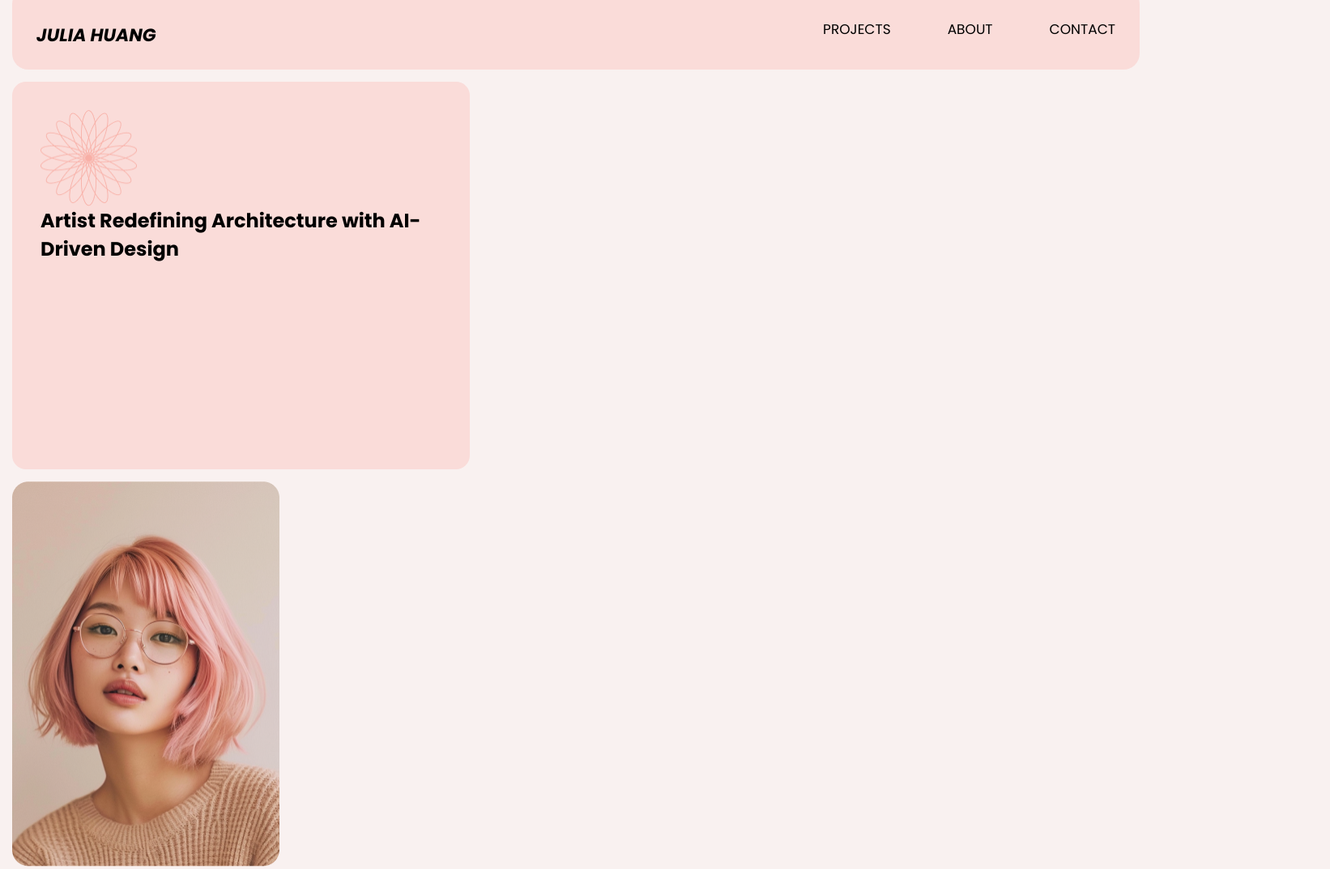
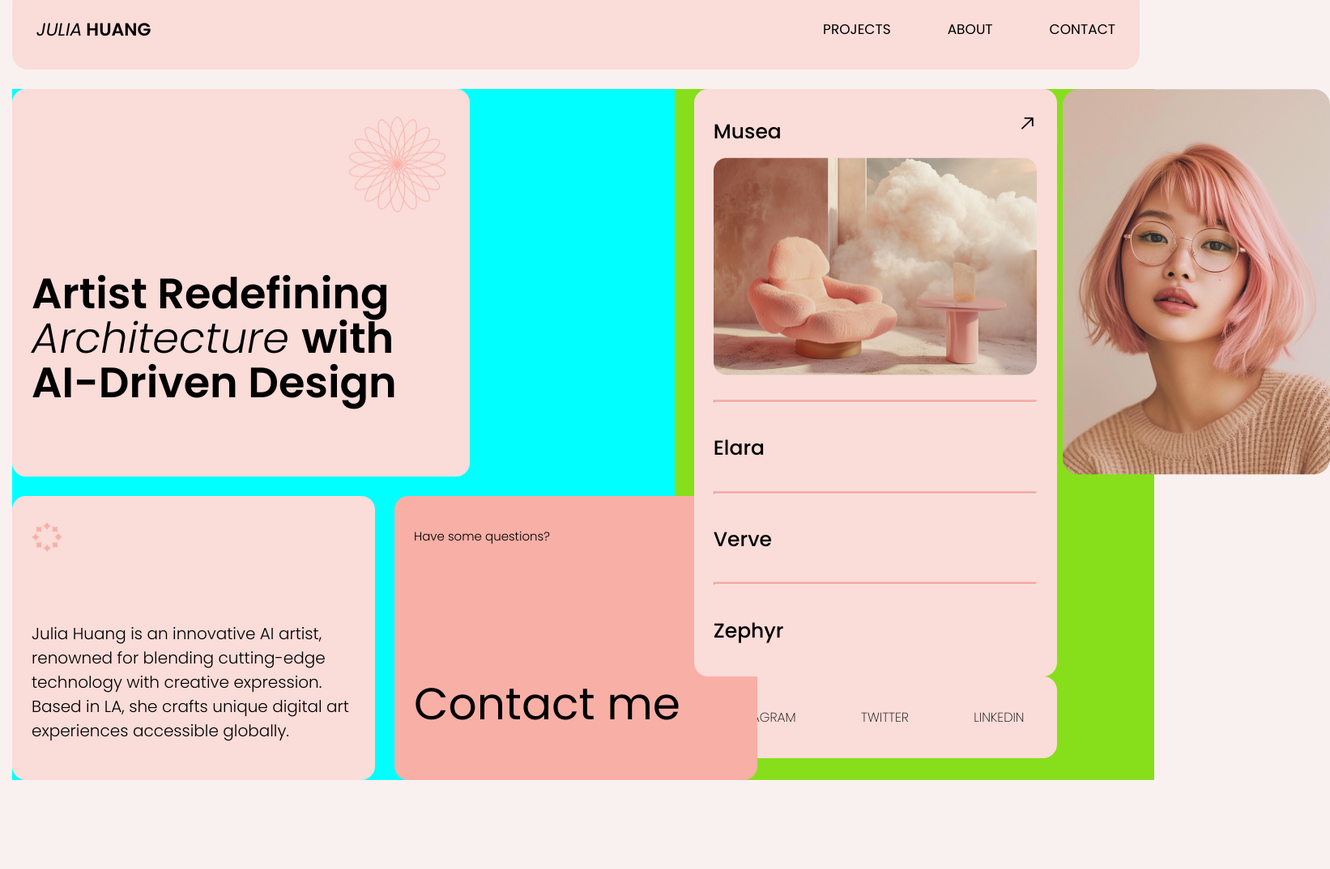
Before and after one commit to ingediego94/Julia_Huang-Portfolio_Figma, a plain HTML site: page src/index.html in a window 1280 px wide. Shown: the part 30-1104 px from the top of the page at 81% size, 1642 px wide, since content can reach past the window. After the commit the page ends 1024 px from the top, so only its background shows below. Drawn offline with Linux system fonts and the light colour scheme.

Commit message:
Se adelanta proyecto

```diff
--- a/src/index.html
+++ b/src/index.html
@@ -12,7 +12,10 @@
     <!--Page's header-->
     <header >
         <section class="head">
-            <h1 class="name">JULIA HUANG</h1>
+            <h1>
+                <span class="first_name">JULIA</span>
+                <span class="last_name">HUANG</span>
+            </h1>
             <nav>
                 <ul>
                     <li><a href="https://wa.me/573502595348">PROJECTS</a></li>
@@ -25,12 +28,19 @@
 
 
     <!--Main content-->
-    <main>
+    <main class="main">
 
-    </main>
+            <!--LEFT CARDS-->
+
+        <section class="left">
+
             <section class="card_1">
                 <img class="icon_flower" src="../assets/FLOWER ICON.png" alt="flower_icon">
-            <h2>Artist Redefining Architecture with AI-Driven Design</h2>
+                <h2>
+                    <span class="title-bold">Artist Redefining </span>
+                    <span class="title-normal"> Architecture </span>
+                    <span class="title-bold"> with AI-Driven Design</span>
+                </h2>
             </section>
 
             <section class="card_2">
@@ -43,21 +53,32 @@
             </section>
 
             <section class="card_4">
-            <p>Have some questions?</p>
+                <p class="questions">Have some questions?</p>
                 <img class="big_arrow" src="../assets/ARROW.png" alt="arrow">
-            <p>Contact me</p>
+                <p class="contact-me">Contact me</p>
             </section>
 
+        </section>
+
+
+
+    <!--RIGHT CARDS-->
+        <section class="right">
+
             <aside class="card_right">
-            <p>Musea</p>
+                <p class="musea">Musea</p>
                 <img class="small_arrow" src="../assets/ARROW.png" alt="arrow">
                 <img class="hall_pic" src="../assets/IMAGE (1).png" alt="hall_picture">
-            <p>Elara</p>
-            <p>Verve</p>
-            <p>Zephyr</p>
+                <hr class="hr_musea">
+
+                <p class="elara">Elara</p>
+                <hr class="hr_elara">
+
+                <p class="verve">Verve</p>
+                <hr class="hr_verve">
+
+                <p class="zephyr">Zephyr</p>
             </aside>
-
-
 
             <!--Page's footer-->
             <footer class="card_bottom">
@@ -65,6 +86,10 @@
                 <p><a href="#">TWITTER</a></p>
                 <p><a href="#">LINKEDIN</a></p>
             </footer>
+        </section>
+    </main >
+
+
 
 </body>
 
--- a/src/styles.css
+++ b/src/styles.css
@@ -30,11 +30,20 @@ body {
     border-radius: 20px;
 }
 
-.name {
+.first_name {
     width: 157.55px;
     height: 16.95px;
     font-size: 22px;
     font-style: italic;
+    font-weight: normal;
+}
+
+.last_name{
+    width: 157.55px;
+    height: 16.95px;
+    font-size: 22px;
+    font-style: none;
+    font-weight: 600;
 }
 
 
@@ -60,32 +69,66 @@ nav li:hover{
 
 /*Styles for main*/
 
+.main{
+    display: grid;
+    grid-template-columns: repeat(9, 1fr);
+    grid-gap: 24px;
+
+    margin-top: 24px;
+    background-color: rgb(135, 223, 27);
+}
+
+
+.left{
+    grid-column: 1 / span 7;
+
+    display: grid;
+    grid-template-columns: repeat(8, 1fr);
+    grid-gap: 24px;
+
+    background-color: cyan;
+}
+
+
     .card_1 {
-    margin: 15px 15px 15px 0;
-    padding: 35px;
+
+        grid-column: 1 / span 5;
+
+        position: relative;
+
+
         width: 565px;
         height: 479px;
+        padding: 35px;
         background-color: #FADCD9;
         border-radius: 17px;
     }
 
+    .card_2 {
+        grid-column: 6 /  9;
+
+        width: 330px;
+        height: 476px;
+    }
 
     .card_3 {
         width: 448px;
         height: 351px;
         background-color: #FADCD9;
         border-radius: 17px;
+        position: relative;
     }
 
     .card_4 {
-    margin: 15px;
         width: 448px;
         height: 351px;
         background-color: #F8AFA6;
         border-radius: 17px;
+        position: relative;
     }
 
 .card_right {
+    position: relative;
     width: 448px;
     height: 726px;
     background-color: #FADCD9;
@@ -93,7 +136,158 @@ nav li:hover{
 }
 
 
+
+/*-------------------------------------*/
+/*CARD 1 */
+
+.icon_flower {
+    width: 119.01px;
+    height: 118.97px;
+    position: absolute;
+    top: 34px;
+    right: 30px;
+}
+
+.card_1 h2 {
+    position: absolute;
+    top: 225px;
+    left: 24px;
+    font-size: 52.5px;
+    line-height: 55px;
+}
+
+.title-bold {
+    font-weight: 600;
+
+}
+
+.title-normal {
+    font-weight: 300;
+    font-style: italic;
+
+}
+
+/*--------------------------------------*/
+/*CARD 3*/
+.icon_circle {
+    position: absolute;
+    top: 32px;
+    left: 24px;
+    width: 38px;
+    height: 38px;
+}
+
+.card_3 p {
+    position: absolute;
+    top: 155px;
+    left: 24px;
+    font-size: 20px;
+    font-weight: 300;
+}
+
+/*---------------------------------------*/
+
+/*CARD - 4 */
+.big_arrow {
+    position: absolute;
+    top: 30px;
+    right: 24px;
+    width: 38px;
+    height: 38px;
+}
+
+.questions {
+    font-size: 15px;
+    font-weight: 300;
+    position: absolute;
+    top: 38px;
+    left: 24px;
+}
+
+.contact-me {
+    font-size: 55px;
+    position: absolute;
+    bottom: 53px;
+    left: 24px;
+}
+
+
+/*----------------------------------------*/
+/*CARD - ASIDE*/
+
+.card_right p {
+    font-size: 25px;
+    font-weight: 500;
+}
+
+.musea {
+    position: absolute;
+    top: 34px;
+    left: 24px;
+}
+
+.elara {
+    position: absolute;
+    top: 425px;
+    left: 24px;
+}
+
+
+.verve {
+    position: absolute;
+    top: 538px;
+    left: 24px;
+}
+
+.zephyr{
+    position: absolute;
+    top: 651px;
+    left: 24px;
+}
+
+.card_right hr {
+    width: 399px;
+    border-top: 3px solid #F8AFA6;
+    position: absolute;
+}
+
+.hr_musea {
+    top: 384px;
+    left: 24px;
+}
+
+.hr_elara{
+    top: 497px;
+    left: 24px;
+}
+
+.hr_verve {
+    top: 609px;
+    left: 24px;
+}
+
+.hall_pic {
+    position: absolute;
+    top: 85px;
+    left: 24px;
+    width: 399px;
+    height: 269px;
+}
+
+
+.small_arrow {
+    position: absolute;
+    top: 30px;
+    right: 24px;
+    width: 26px;
+    height: 26px;
+}
+/*Styles for footer*/
+
 .card_bottom {
+    display: flex;
+    justify-content: space-around;
+    align-items: center;
     width: 448px;
     height: 101px;
     background-color: #FADCD9;
@@ -101,37 +295,15 @@ nav li:hover{
 
 }
 
+.card_bottom a {
 
-
-.icon_flower {
-    width: 119.01px;
-    height: 118.97px;
-    display: flex;
-    justify-content: right;
+    text-decoration: none;
+    font-weight: 200;
+    color: black;
 }
 
-.profile {
-    width: 330px;
-    height: 476px;
+.card_bottom a:hover {
+    cursor: pointer;
+    transform: scale(1.09);
+    text-shadow: 3px 1px 5px rgb(29, 28, 28);
 }
-
-.icon_circle {
-    width: 38px;
-    height: 38px;
-}
-
-.hall_pic {
-    width: 399px;
-    height: 269px;
-}
-
-.big_arrow {
-    width: 21.53px;
-    height: 21.53px;
-}
-
-.small_arrow {
-    width: 14.73px;
-    height: 14.73px;
-}
-/*Styles for footer*/
```
Lines whose indentation alone changed are shown as unchanged.
